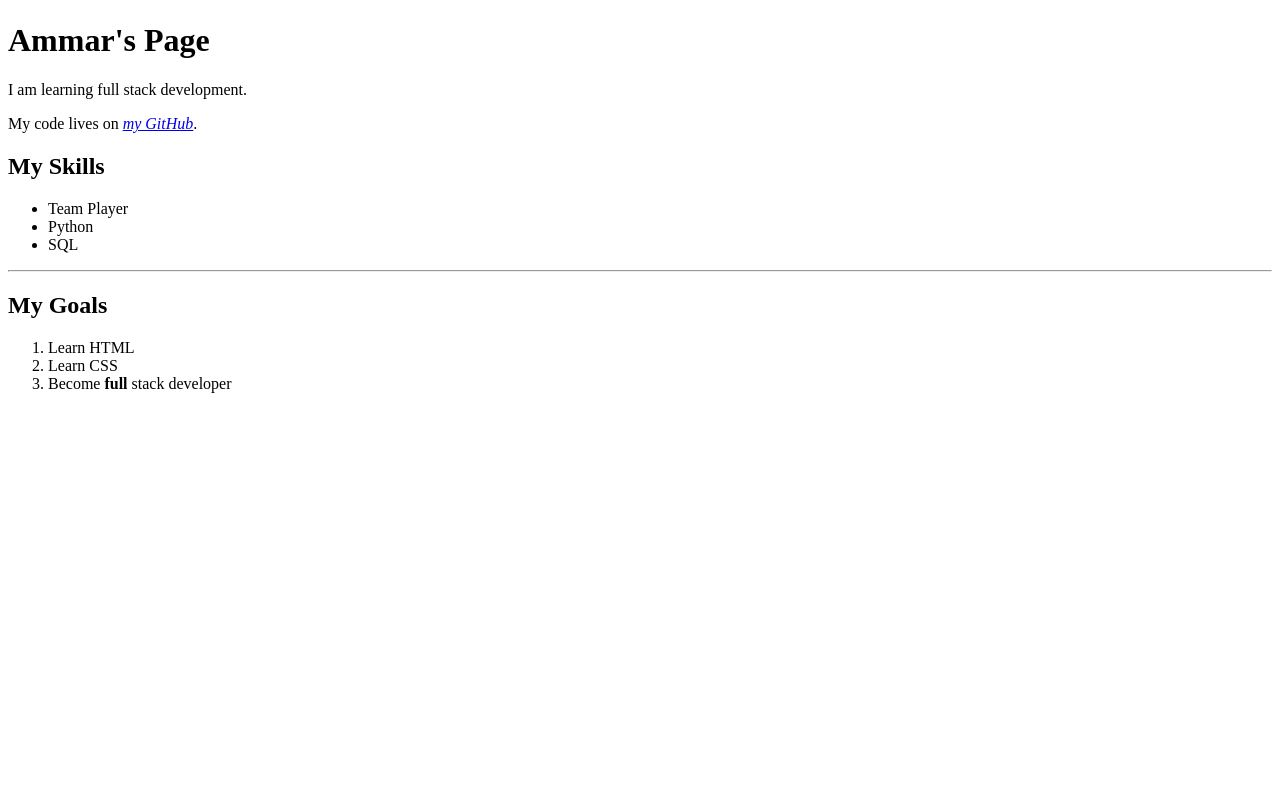
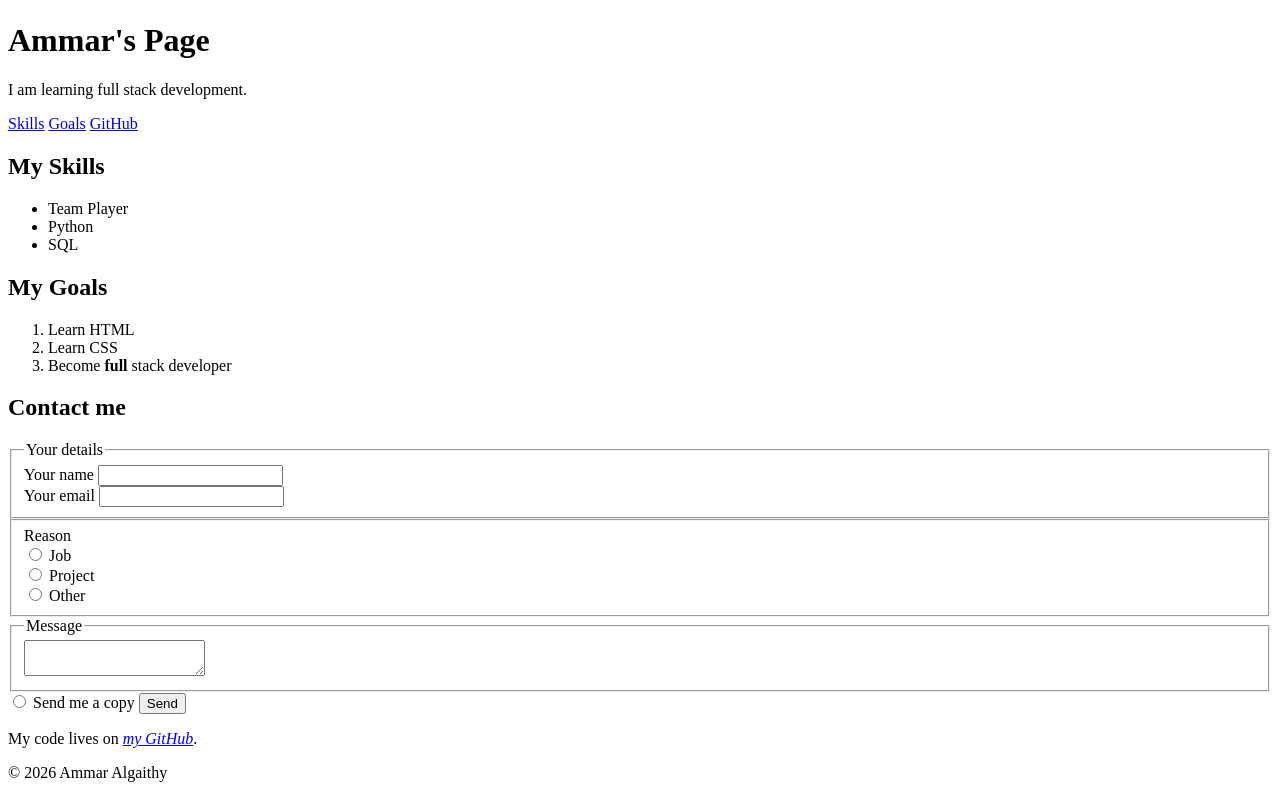
Before and after one commit to Ammar-Algaithy/fullstack-app, a plain HTML site: page index.html in a window 1280 px wide. Shown: the part 311-1109 px from the top of the page. Before the commit the page ends 800 px from the top, so only its background shows below. Drawn offline with Linux system fonts and the light colour scheme.

Commit message:
Add form section

```diff
--- a/index.html
+++ b/index.html
@@ -5,23 +5,82 @@
         <title>Ammar Algaithy | Full Stack Developer</title>
     </head>
     <body>
+        <header>
             <img src="https://github.com/Ammar-Algaithy.png" alt="Ammar Algaithy's GitHub profile photo">
             <h1>Ammar's Page</h1>
             <p>I am learning full stack development.</p>
-        <p>My code lives on <em><a href="https://github.com/Ammar-Algaithy">my GitHub</a></em>.</p>
-        <!--Lesson2 part4-->
+            <nav>
+                <a href="#skills">Skills</a>
+                <a href="#goals">Goals</a>
+                <a href="#github">GitHub</a>
+            </nav>
+        </header>
+        <main>
+            <section id="skills">
                 <h2>My Skills</h2>
                 <ul>
                     <li>Team Player</li>
                     <li>Python</li>
                     <li>SQL</li>
                 </ul>
-        <hr>
+            </section>
+            <section id="goals">
                 <h2>My Goals</h2>
                 <ol>
                     <li>Learn HTML</li>
                     <li>Learn CSS</li>
                     <li>Become <strong>full</strong> stack developer</li>
                 </ol>
+            </section>
+            <section id="contact">
+                <h2>Contact me</h2>
+                <form action="/contact" method="POST">
+                    <fieldset>
+                        <legend>Your details</legend>
+                        <div>
+                            <lable>Your name</lable>
+                            <input type="text" id="name" name="name" required minlength="3">
+                        </div>
+                        <div>
+                            <lable>Your email</lable>
+                            <input type="email" id="email" name="email" required>
+                        </div>
+                    </fieldset>
+                    <fieldset>
+                        <legned>Reason</legned>
+                        <div>
+                            <lable>
+                                <input type="radio" name="reason" id="job">
+                                Job
+                            </lable>
+                        </div>
+                        <div>
+                            <lable>
+                                <input type="radio" name="reason" id="project">
+                                Project
+                            </lable>
+                        </div>
+                        <div>
+                            <lable>
+                                <input type="radio" name="reason" id="other">
+                                Other
+                            </lable>
+                        </div>
+                    </fieldset>
+                    <fieldset>
+                        <legend>Message</legend>
+                        <textarea id="message" required maxlength="500"></textarea>
+                    </fieldset>
+                    <input type="radio" name="get-copy" id="get-copy">
+                    <lable>Send me a copy</lable>
+                    <button type="submit">Send</button>
+                </form>
+            </section>
+        </main>
+
+        <footer>
+            <p id="github">My code lives on <em><a href="https://github.com/Ammar-Algaithy">my GitHub</a></em>.</p>
+            <p>© 2026 Ammar Algaithy</p>
+        </footer>
     </body>
 </html>
```
Lines whose indentation alone changed are shown as unchanged.
